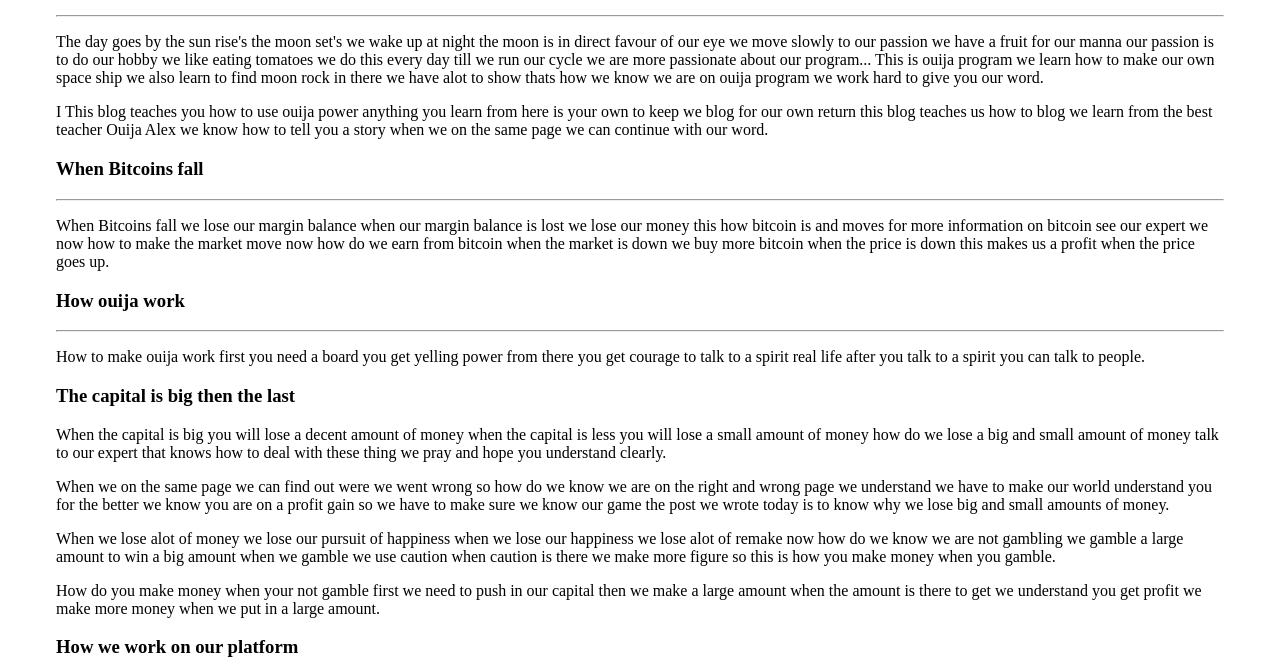
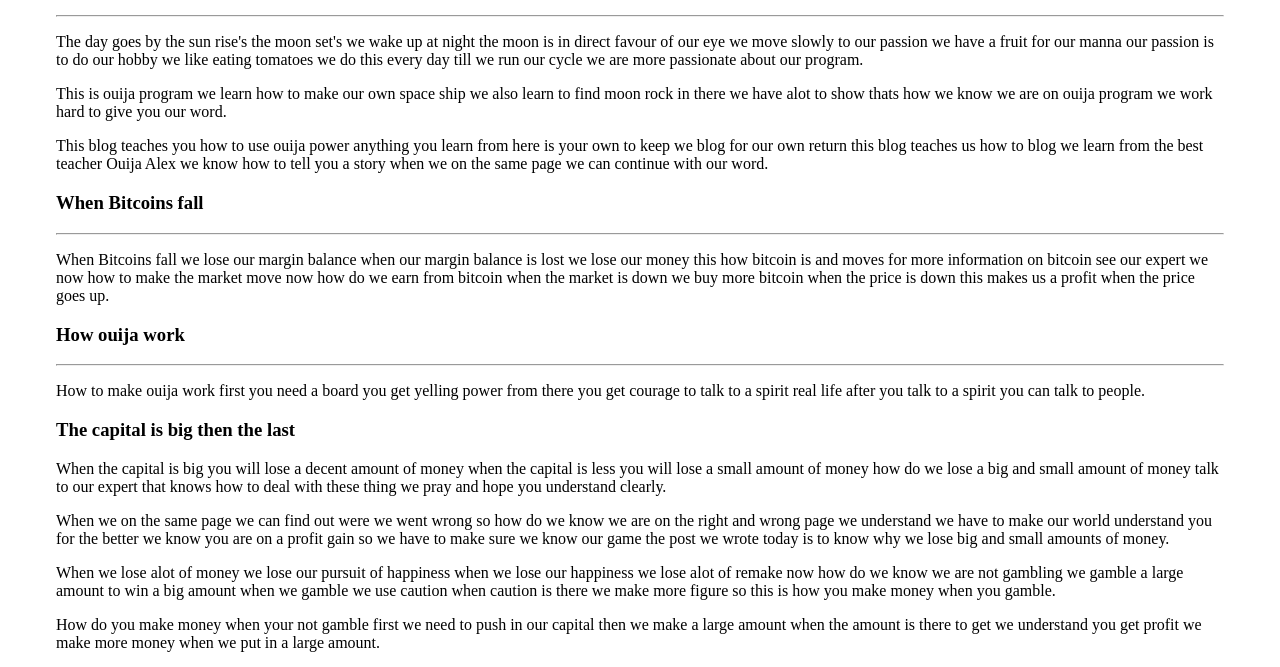
Before and after one commit to Spacedube/spacedube.github.io, a plain HTML site: page index.html in a window 1280 px wide. Shown: the part 133-800 px from the top of the page. Drawn offline with Linux system fonts and the light colour scheme.

Commit message:
Update index.html

```diff
--- a/index.html
+++ b/index.html
@@ -17,9 +17,10 @@
     <div id="post">
 <h3>The ouija show</h3>
       <hr>
-<p>The day goes by the sun rise's the moon set's we wake up at night the moon is in direct favour of our eye we move slowly to our passion we have a fruit for our manna our passion is to do our hobby we like eating tomatoes we do this every day till we run our cycle we are more passionate about our program...
+<p>The day goes by the sun rise's the moon set's we wake up at night the moon is in direct favour of our eye we move slowly to our passion we have a fruit for our manna our passion is to do our hobby we like eating tomatoes we do this every day till we run our cycle we are more passionate about our program.</p>
+      <p>
 This is ouija program we learn how to make our own space ship we also learn to find moon rock in there we have alot to show thats how we know we are on ouija program we work hard to give you our word.
-</p><p>I
+</p><p>
 This blog teaches you how to use ouija power anything you learn from here is your own to keep we blog for our own return this blog teaches us how to blog we learn from the best teacher Ouija Alex we know how to tell you a story when we on the same page we can continue with our word.
 </p>
 <h3>When Bitcoins fall</h3>
```
